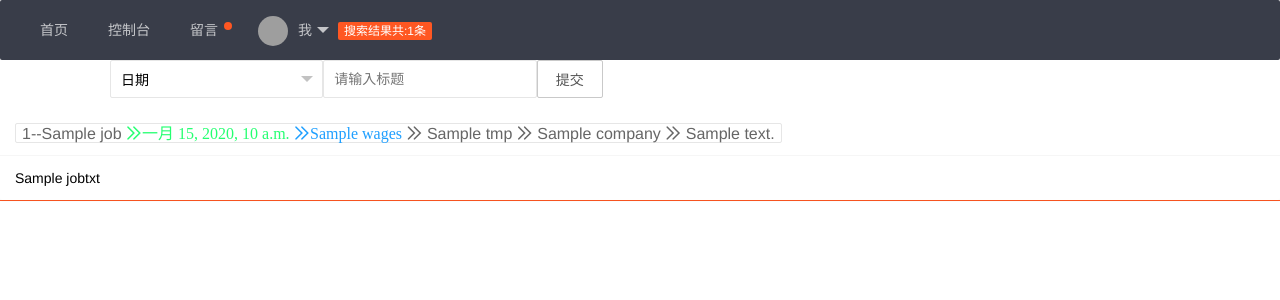
After one commit to acer-haitao/Django-Xadmin, a Django app: template apps/job/templates/search.html in a window 1280 px wide. The commit adds this page. Shown: the top 300 px of the page. Run offline with Django 3.2, Linux system fonts and the light colour scheme; the template is opened without the code that fills it: most values are stand-ins (such as "Sample title", 1, 10 or a date in 2020); parts of the project's set-up code (start-up, migrations or seed data) failed here and were passed over; grey boxes are pictures that could not be loaded.

Commit message:
添加搜索功能

```diff
--- a/apps/job/static/js/bideo.js
+++ b/apps/job/static/js/bideo.js
@@ -113,8 +113,8 @@
         }
       }
 
-      return;
-    }
+
+    };
 
     // Called once video metadata is available
     //
--- /dev/null
+++ b/apps/job/templates/search.html
@@ -0,0 +1,118 @@
+<!DOCTYPE html>
+{% load static %}
+<html>
+<head>
+    <meta charset="utf-8">
+    <title>数据表格展示</title>
+    <meta name="renderer" content="webkit">
+    <meta http-equiv="X-UA-Compatible" content="IE=edge,chrome=1">
+    <meta name="viewport" content="width=device-width, initial-scale=1, maximum-scale=1">
+    <meta name="apple-mobile-web-app-status-bar-style" content="black">
+    <meta name="apple-mobile-web-app-capable" content="yes">
+    <meta name="format-detection" content="telephone=no">
+    <link rel="stylesheet" href="{% static '/css/layui.css' %}"  media="all">
+    <!-- 注意：如果你直接复制所有代码到本地，上述css路径需要改成你本地的 -->
+</head>
+<body>
+<div class="layui-row">
+    <div class="layui-col-xs12 layui-col-sm12 layui-col-md12">
+        <ul class="layui-nav">
+            <li class="layui-nav-item">
+                <a href="/" target="_blank">首页</a>
+            </li>
+            <li class="layui-nav-item">
+                <a href="/xadmin/" target="_blank">控制台</a>
+            </li>
+            <li class="layui-nav-item">
+                <a href="/msg/" target="_blank">留言<span class="layui-badge-dot"></span></a>
+            </li>
+            <li class="layui-nav-item">
+                <a href=""><img src="http://t.cn/RCzsdCq" class="layui-nav-img">我</a>
+                <dl class="layui-nav-child">
+                    <dd><a href="javascript:;">修改信息</a></dd>
+                    <dd><a href="javascript:;">安全管理</a></dd>
+                    <dd><a href="javascript:;">退了</a></dd>
+                </dl>
+            </li>
+            <span class="layui-badge">搜索结果共:{{ getdata.count }}条</span>
+        </ul>
+    </div>
+
+</div>
+</div>
+<div class="layui-row layui-form layui-form-item">
+    <form action="/search/" method="POST">
+        {% csrf_token %}
+        <div class="layui-input-block layui-col-xs2 layui-col-sm2 layui-col-md2">
+            <select name="select">
+                <option value="">请选择相应的字段</option>
+                <option value="date" selected="">日期</option>
+                <option value="jobname">职位分类</option>
+                <option value="address">地点区域</option>
+                <option value="job">岗位</option>
+                <option value="company">公司名称</option>
+                <option value="wages">薪资</option>
+            </select>
+        </div>
+        <div class="layui-col-xs2 layui-col-sm2 layui-col-md2">
+            <input lay-verify="title" autocomplete="off" placeholder="请输入标题" name="input" class="layui-input" type="text">
+        </div>
+        <div class="layui-col-xs2 layui-col-sm2 layui-col-md2">
+            <button class="layui-btn layui-btn-primary">提交</button>
+        </div>
+    </form>
+</div>
+{% if getdata.count > 0  %}
+    {% for tmp in getdata %}
+    <div class="layui-col-md12">
+        <div class="layui-card">
+            <div class="layui-card-header">
+                <span class="layui-badge-rim" style="font-size: 16px;">
+                    {{ forloop.counter }}--{{ tmp.job }}
+                    <i class="layui-icon" style="font-size: 16px; color: #25ff71;">&#xe65b;{{ tmp.date }}</i>
+                    <i class="layui-icon" style="font-size: 16px; color: #1E9FFF;">&#xe65b;{{ tmp.wages }}</i>
+                    <i class="layui-icon">&#xe65b;</i>
+                    {{ tmp.jobname }}
+                    <i class="layui-icon">&#xe65b;</i>
+                    {{ tmp.company }}
+                    <i class="layui-icon">&#xe65b;</i>
+                    {{ tmp.jobaddress }}
+                </span>
+            </div>
+            <div class="layui-card-body">
+                {{ tmp.jobtxt }}
+            </div>
+        </div>
+    </div>
+    <hr class="layui-bg-red">
+{% endfor %}
+{% else %}
+   <span class="layui-badge">{{ err_msg }}请检查输入是否正确 </span>
+{% endif %}
+
+
+
+
+
+<script src="{% static '/js/layui.js' %}" charset="utf-8"></script>
+<!-- 注意：如果你直接复制所有代码到本地，上述js路径需要改成你本地的 -->
+<script>
+    layui.use('form', function(){
+        var form = layui.form;
+        //各种基于事件的操作，下面会有进一步介绍
+    });
+    //导航栏二级菜单
+    layui.use('element', function(){
+        var element = layui.element; //导航的hover效果、二级菜单等功能，需要依赖element模块
+
+        //监听导航点击
+        element.on('nav(demo)', function(elem){
+            //console.log(elem)
+            layer.msg(elem.text());
+        });
+    });
+
+</script>
+
+</body>
+</html>
```
Also changed, not shown: apps/job/static/css/vedio.css (deleted, +0 -123 lines), apps/job/templates/jobtable.html (+14 -4 lines), apps/job/views.py (+29 -3 lines).
